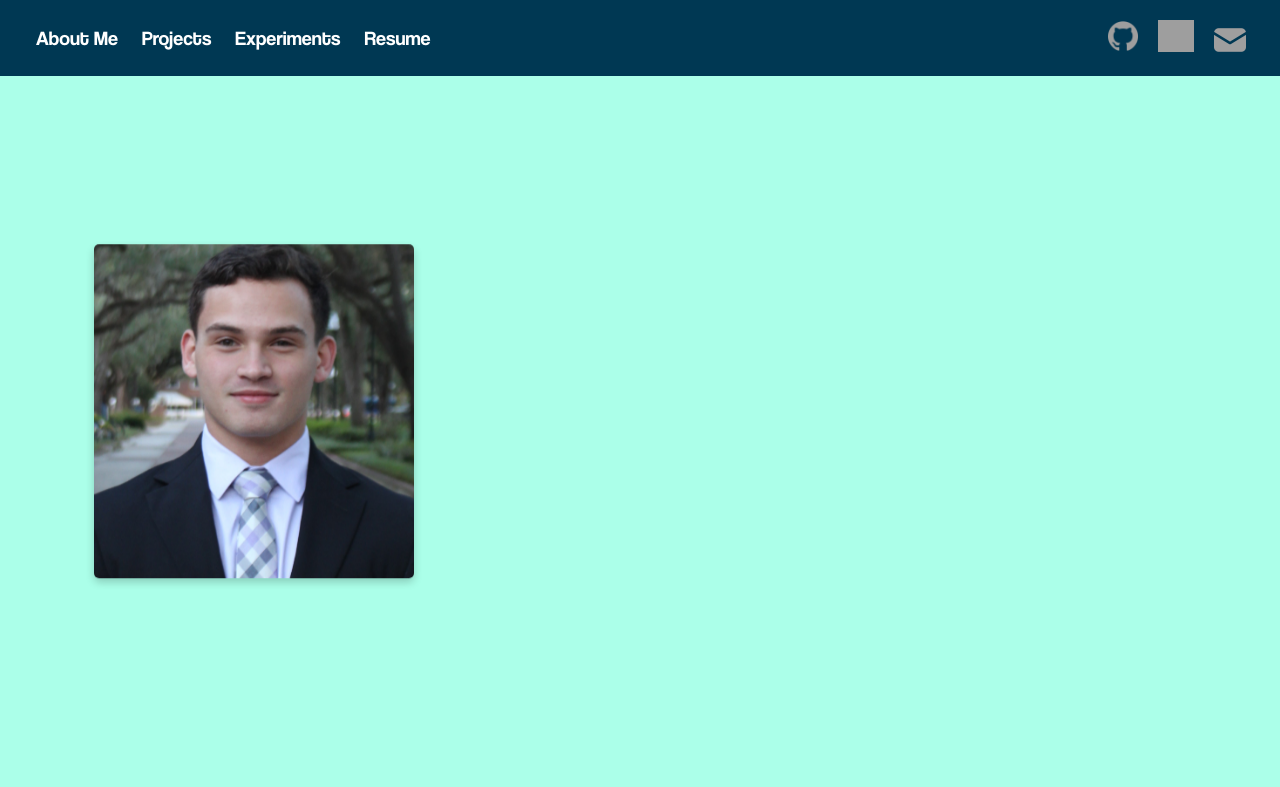
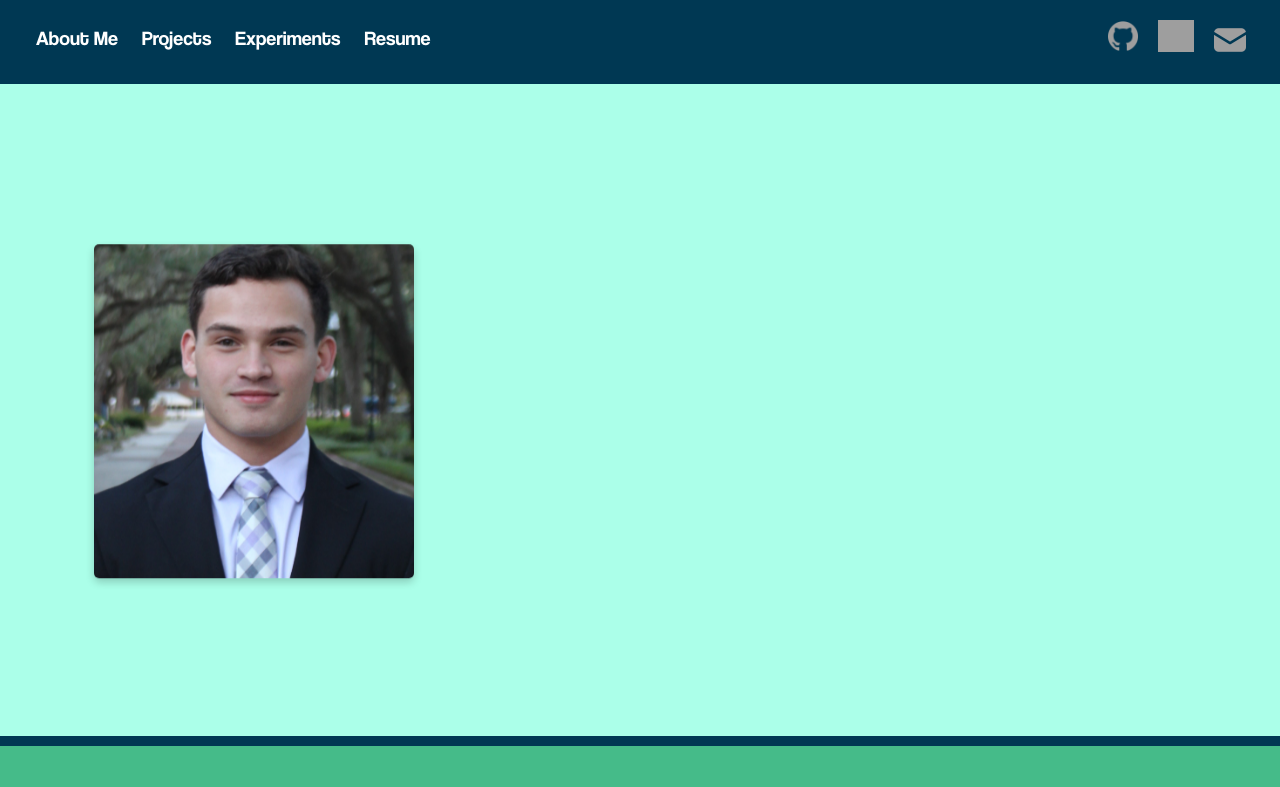
Before and after one commit to samforstot/sf-portfolio-app, an Angular app: page / in a window 1280 px wide. Shown: the top 787 px of the page. Built offline with nearby package versions, Linux system fonts and the light colour scheme; grey boxes are pictures that could not be loaded.

Commit message:
nav bar now adjusts when scrolling

```diff
--- a/src/app/app.component.ts
+++ b/src/app/app.component.ts
@@ -21,8 +21,9 @@
 
   scrollToTarget(value: string){
     const scrollTarget = document.getElementById(value);
+
     if(scrollTarget){
-      scrollTarget?.scrollIntoView({behavior: 'smooth'});
+      scrollTarget?.scrollIntoView({behavior: 'smooth', block: 'start'});
     }
   }
 }
--- a/src/app/nav-bar/nav-bar.component.html
+++ b/src/app/nav-bar/nav-bar.component.html
@@ -1,4 +1,4 @@
-<div class="navbar">
+<div [ngClass]="{'shrunk': isScrolled}" class="navbar">
     <div class="options">
         <p (click)="scrollToDiv('about')">About Me</p>
         <p (click)="scrollToDiv('projects')">Projects</p>
--- a/src/app/nav-bar/nav-bar.component.scss
+++ b/src/app/nav-bar/nav-bar.component.scss
@@ -1,6 +1,8 @@
 * {
     background-color: var(--primary-color);
     //outline: 2px solid red
+    margin:0;
+    padding: 0;
 }
 
 .navbar{
@@ -8,6 +10,18 @@
     margin: 0;
     color: white;
     font-family: 'Coolvetica';
+    position: fixed; /* Add this line to make it fixed */
+    top: 0; /* Add this line to stick it to the top of the viewport */
+    left: 0; /* Add this line to stick it to the left of the viewport */
+    width: 100%; /* Add this line to make it full width */
+    background-color: var(--primary-color); /* Set background color */
+    z-index: 1000;
+    box-sizing: border-box;
+    transition: all .3s;
+}
+
+.navbar.shrunk{
+    padding: 1vh;
 }
 
 .images {
@@ -112,10 +126,13 @@
 
 // Changes for Mobile
 @media only screen and (max-width: 767px){
+    .navbar{
+        padding: 0;
+        margin: 0;
+    }
+
     .mobile-options > p{
         opacity: 1;
-        margin: 0;
-        padding: 0;
 
     }
     .ham-options{
@@ -128,7 +145,9 @@
         display: inline-block;
         width: 25px;
         height: 25px;
-
+        margin-left: 10px;
+        margin-top: 10px;
+        bottom: 3px;
         position: relative; /* Set the position to relative */
     }
 
@@ -146,5 +165,9 @@
         display: none;
     }
 
+    .navbar.shrunk{
+        padding: 0;
+    }
+
 
 }
--- a/src/app/nav-bar/nav-bar.component.ts
+++ b/src/app/nav-bar/nav-bar.component.ts
@@ -1,4 +1,4 @@
-import { Component, EventEmitter, Output } from '@angular/core';
+import { Component, EventEmitter, Output, HostListener } from '@angular/core';
 import { SharedService } from '../shared.service';
 
 @Component({
@@ -10,6 +10,15 @@
   constructor(private sharedService: SharedService){}
 
   isShown = false;
+  isScrolled = false;
+  @HostListener('window:scroll', ['$event'])
+  onScroll(){
+    if (window.scrollY > 100){
+      this.isScrolled = true;
+    } else {
+      this.isScrolled = false;
+    }
+  }
 
   scrollToDiv(div: string){
     console.log('In Nav Bar');
```
